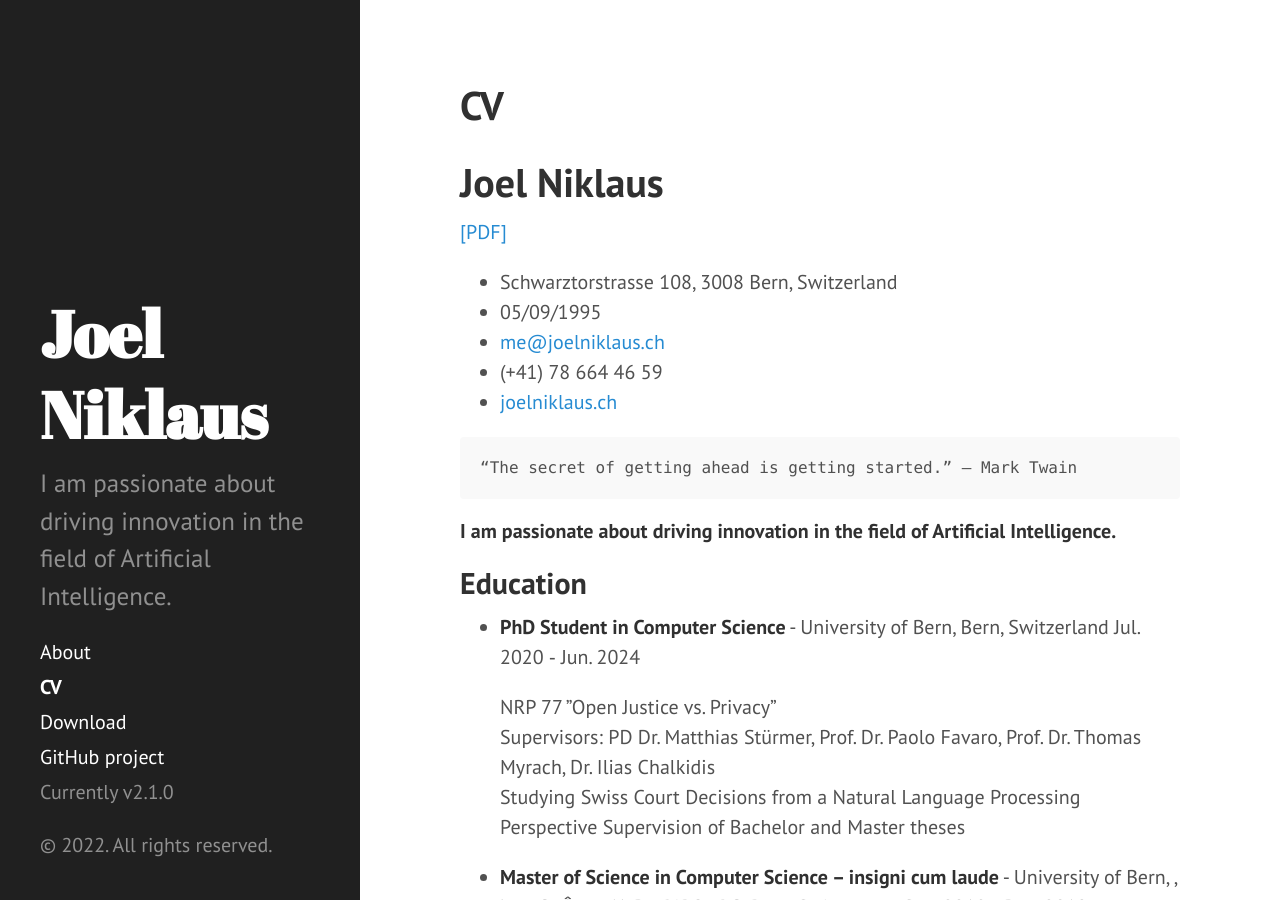
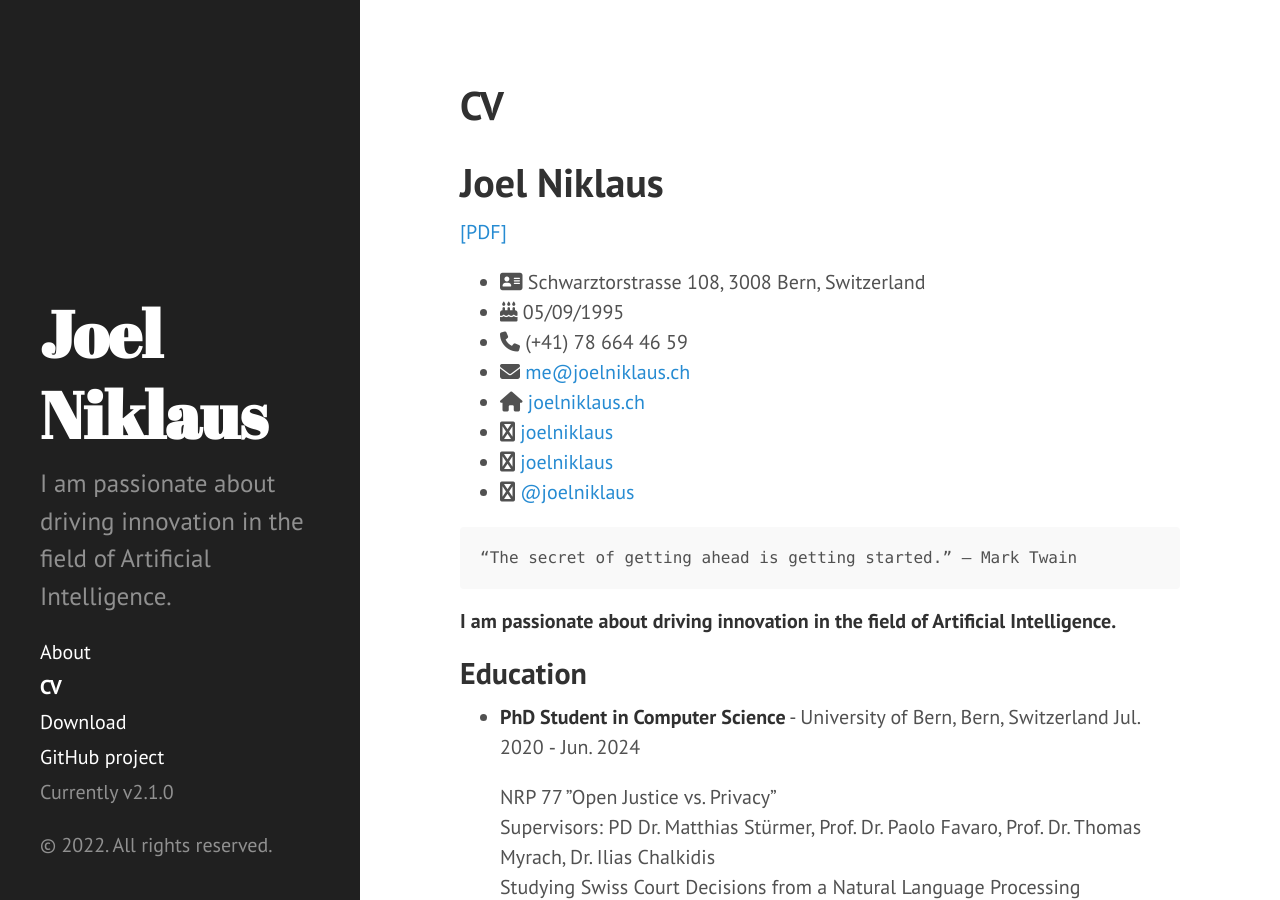
Before and after one commit to JoelNiklaus/joelniklaus.github.io, a Jekyll site: the page built from _pages/cv.md, in a window 1280 px wide and 900 px high. Built offline with Jekyll 4.4.1, drawn with Linux system fonts in a browser that asks for light colours; nearby versions of some CDN libraries.

Commit message:
update on icons

````diff
--- a/_includes/head.html
+++ b/_includes/head.html
@@ -2,10 +2,8 @@
 	<link href="http://gmpg.org/xfn/11" rel="profile">
 	<meta http-equiv="X-UA-Compatible" content="IE=edge">
 	<meta http-equiv="content-type" content="text/html; charset=utf-8">
-
 	<!-- Enable responsiveness on mobile devices-->
 	<meta name="viewport" content="width=device-width, initial-scale=1.0, maximum-scale=1">
-
 	<title>
 		{% if page.title == "Home" %}
 		{{ site.title }} &middot; {{ site.tagline }}
@@ -13,17 +11,15 @@
 		{{ page.title }} &middot; {{ site.title }}
 		{% endif %}
 	</title>
-
 	<!-- CSS -->
 	<link rel="stylesheet" href="{{ site.baseurl }}public/css/poole.css">
 	<link rel="stylesheet" href="{{ site.baseurl }}public/css/syntax.css">
 	<link rel="stylesheet" href="{{ site.baseurl }}public/css/hyde.css">
 	<link rel="stylesheet" href="http://fonts.googleapis.com/css?family=PT+Sans:400,400italic,700|Abril+Fatface">
-
+	<link rel="stylesheet" href="https://cdnjs.cloudflare.com/ajax/libs/font-awesome/6.1.1/css/all.min.css">
 	<!-- Icons -->
 	<link rel="apple-touch-icon-precomposed" sizes="144x144" href="{{ site.baseurl }}public/apple-touch-icon-144-precomposed.png">
 	<link rel="shortcut icon" href="{{ site.baseurl }}public/favicon.ico">
-
 	<!-- RSS -->
 	<link rel="alternate" type="application/rss+xml" title="RSS" href="/atom.xml">
 </head>
--- a/_pages/cv.md
+++ b/_pages/cv.md
@@ -10,11 +10,14 @@ Joel Niklaus
 
 <!-- The unordered list immediately after the h1 will be formatted on a single
 line. It is intended to be used for contact details -->
-- Schwarztorstrasse 108, 3008 Bern, Switzerland
-- 05/09/1995
-- <me@joelniklaus.ch>
-- (+41) 78 664 46 59
-- [joelniklaus.ch](http://joelniklaus.ch)
+- <i class="fa fa-address-card" aria-hidden="true"></i> Schwarztorstrasse 108, 3008 Bern, Switzerland
+- <i class="fa fa-birthday-cake" aria-hidden="true"></i> 05/09/1995
+- <i class="fa fa-phone" aria-hidden="true"></i> (+41) 78 664 46 59
+- <i class="fa fa-envelope" aria-hidden="true"></i> <me@joelniklaus.ch>
+- <i class="fa fa-home" aria-hidden="true"></i> [joelniklaus.ch](http://joelniklaus.ch)
+- <i class="fa fa-github" aria-hidden="true"></i> [joelniklaus](https://github.com/joelniklaus)
+- <i class="fa fa-linkedin-in" aria-hidden="true"></i> [joelniklaus](https://www.linkedin.com/in/joelniklaus)
+- <i class="fa fa-twitter" aria-hidden="true"></i> [@joelniklaus](https://twitter.com/joelniklaus)
 
 ```
 “The secret of getting ahead is getting started.” – Mark Twain
````
Lines whose indentation alone changed are shown as unchanged.
